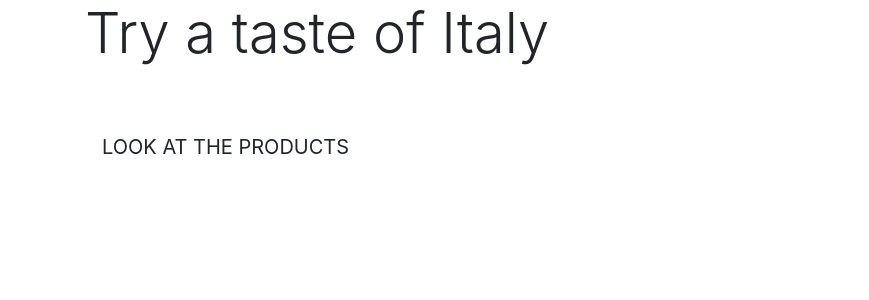
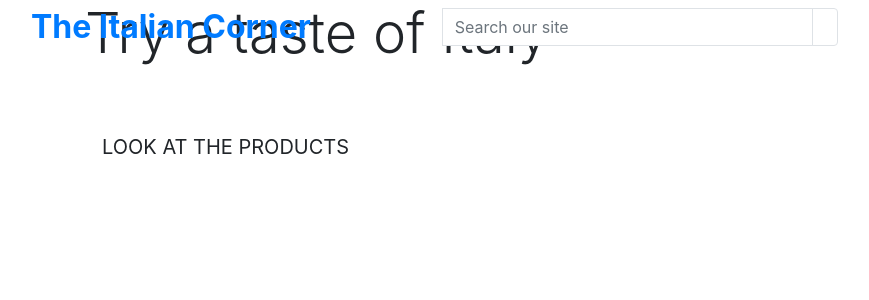
Before and after one commit to daniellima338/the_italian_corner, a Django app: page / in a window 1280 px wide. Shown: the top 300 px of the page, without its empty margins (0-869 px from the left). Run offline with Django 3.2, Linux system fonts and the light colour scheme.

Commit message:
work done on top header element on the base template. WIP.

```diff
--- a/templates/base.html
+++ b/templates/base.html
@@ -32,7 +32,37 @@
     <title>The Italian Corner{% block extra_title %}{% endblock %}</title>
   </head>
   <body>
-      <header class="container-fluid fixed-top"></header>
+    <header class="container-fluid fixed-top">
+      <div class="row">
+        <div class="col-12 col-lg-4 my-auto py-1 py-lg-0 text-center text-lg-left">
+          <a href="{% url 'home' %}" class="nav-link main-logo-link">
+            <h2 class="logo-font my-0"><strong>The Italian Corner</strong></h2>
+          </a>
+        </div>
+        <div class="col-12 col-lg-4 my-auto py-1 py-lg-0">
+          <form method="GET" action="">
+            <div class="input-group w-100">
+                <input class="form-control border border-black rounded-0" type="text" name="q" placeholder="Search our site">
+                <div class="input-group-append">
+                    <button class="form-control btn btn-black border border-black rounded-right" type="submit">
+                        <span class="icon">
+                            <i class="fas fa-search"></i>
+                        </span>
+                    </button>
+                </div>
+            </div>
+        </form>
+        </div>
+        <div class="col-12 col-lg-4 my-auto py-1 py-lg-0">
+          <ul class="list-inline list-unstyled text-center text-lg-right my-0">
+            <li class="list-inline-item dropdown">
+            </li>
+            <li class="list-inline-item">
+            </li>
+          </ul>
+        </div>
+      </div>
+    </header>
 
     {% if messages %}
     <div class="message-container"></div>
```
Lines whose indentation alone changed are shown as unchanged.
